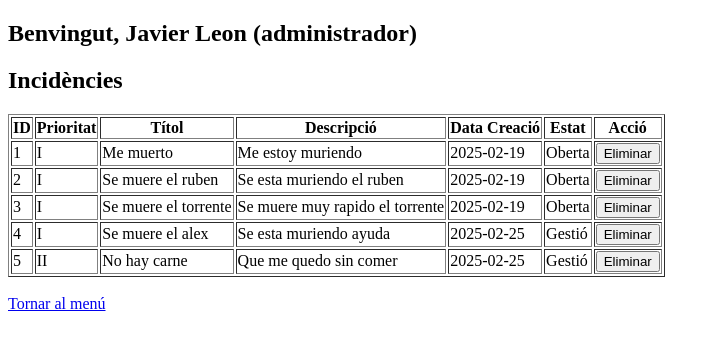
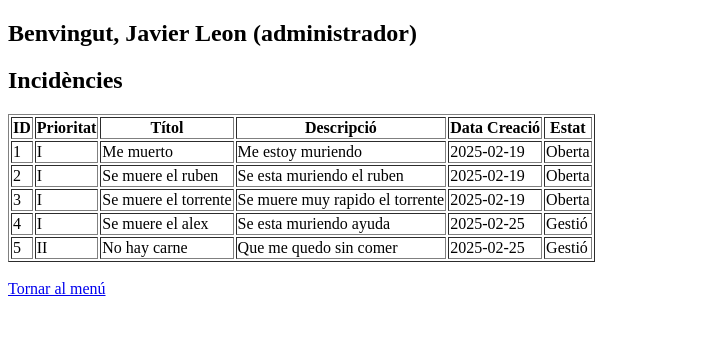
Before and after one commit to JavierLeon2005/Javier_Leon_M9, a PHP site: page /incidencies.php in a window 1280 px wide. Shown: the top 350 px of the page, without its empty margins (0-720 px from the left). Run offline with PHP 8.4, Linux system fonts and the light colour scheme; a user stored in the database is signed in; data comes from the database, SQL or seed files in the repository.

Commit message:
iticdesk

```diff
--- a/iticDesk/incidencies.php
+++ b/iticDesk/incidencies.php
@@ -13,26 +13,13 @@ $sql = "SELECT id, nom, cognom, rol FROM usuaris WHERE email = '$email'";
 $result = mysqli_query($conn, $sql);
 $user = mysqli_fetch_array($result);
 
+// Verificar si el usuario existe
 if (!$user) {
     echo "Usuari no trobat.";
 }
 
 $usuari_id = $user['id'];
 $rol = $user['rol'];
-
-// Eliminar incidència si es rep un ID per eliminar
-if (isset($_POST['eliminar_id'])) {
-    $eliminar_id = $_POST['eliminar_id'];
-
-    if ($rol == 'administrador') {
-        $sql = "DELETE FROM incidencies WHERE id = '$eliminar_id'";
-    } else {
-        $sql = "DELETE FROM incidencies WHERE id = '$eliminar_id' AND usuari_id = '$usuari_id'";
-    }
-
-    mysqli_query($conn, $sql);
-    header("Location: incidencies.php");
-}
 
 // Consulta d'incidències segons el rol
 if ($rol == 'administrador') {
@@ -61,7 +48,6 @@ $result = mysqli_query($conn, $sql);
             <th>Descripció</th>
             <th>Data Creació</th>
             <th>Estat</th>
-            <th>Acció</th>
         </tr>
         <?php while ($row = mysqli_fetch_array($result)) { ?>
         <tr>
@@ -71,12 +57,6 @@ $result = mysqli_query($conn, $sql);
             <td><?php echo $row['descripcio']; ?></td>
             <td><?php echo $row['data_creacio']; ?></td>
             <td><?php echo $row['estat']; ?></td>
-            <td>
-                <form method="post" onsubmit="return confirm('Segur que vols eliminar aquesta incidència?');">
-                    <input type="hidden" name="eliminar_id" value="<?php echo $row['id']; ?>">
-                    <button type="submit">Eliminar</button>
-                </form>
-            </td>
         </tr>
         <?php } ?>
     </table>
```
